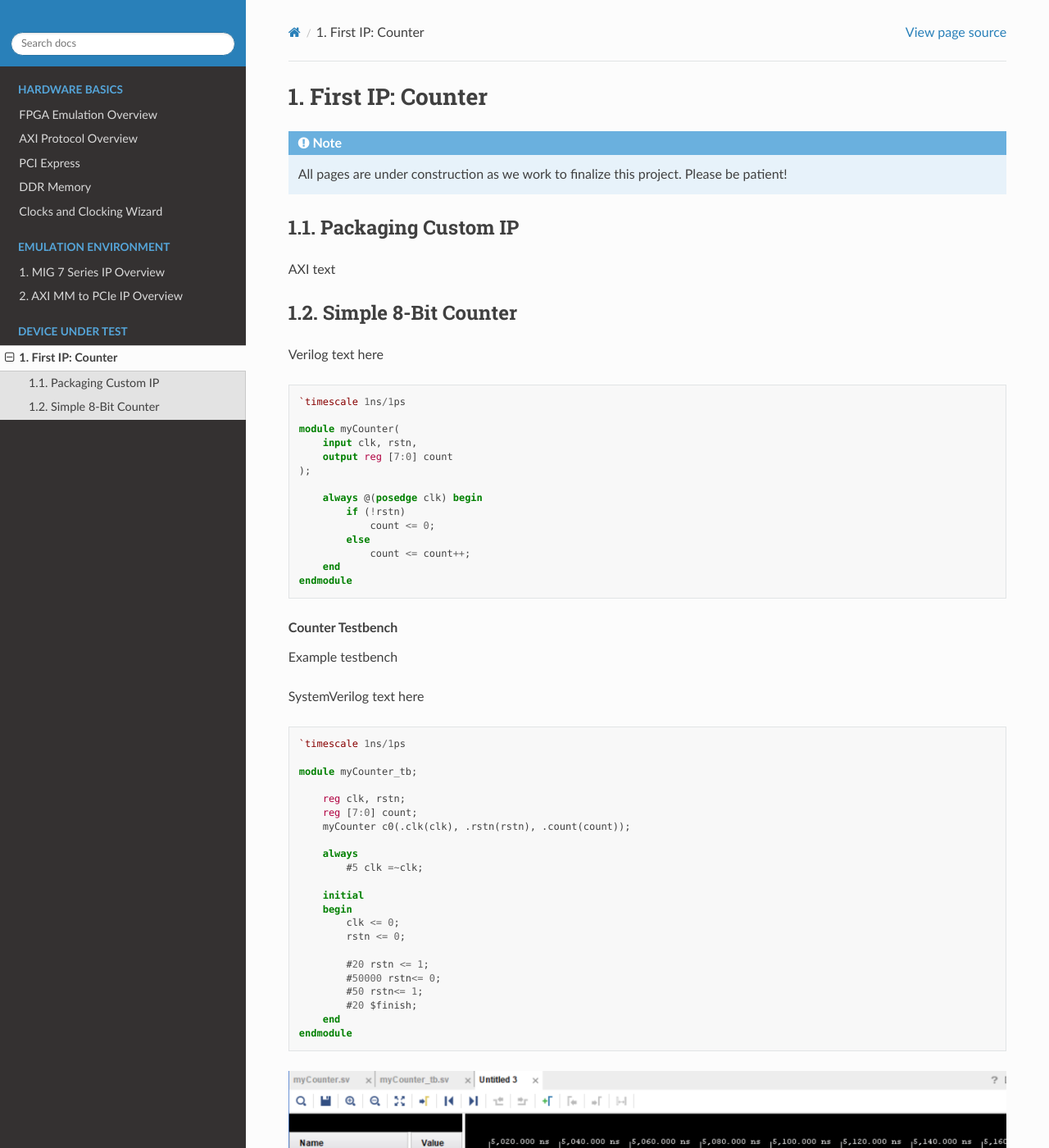
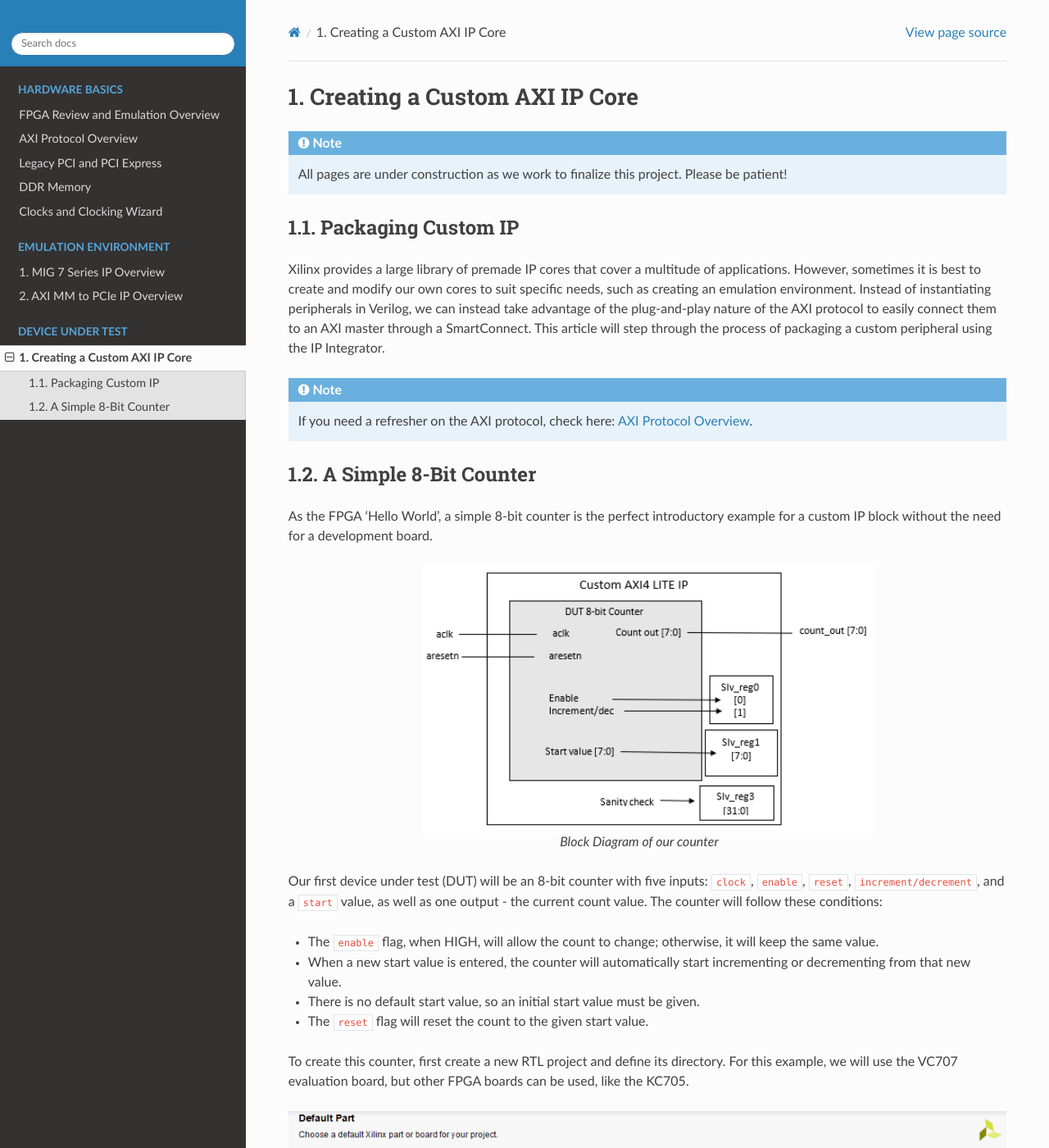
Before and after one commit to fpgaemu/fpgaemu, a Sphinx documentation site: the page built from docs/counter.rst, in a window 1280 px wide and 1400 px high. Shown: the whole window at 82% size. Built offline with Sphinx 7.4.7 and the Read the Docs theme 2.0.0, drawn with Linux system fonts in a browser that asks for light colours; some of the changed text lies outside the part shown.

Commit message:
Add additional DUT content

```diff
--- a/docs/_static/css/toggle.css
+++ b/docs/_static/css/toggle.css
@@ -44,7 +44,7 @@
     text-indent: -9999px;
     width: 50px;
     height: 21px;
-    background-image: url('https://acegif.com/wp-content/uploads/starfall-gif.gif');
+    background-image: url('https://raw.githubusercontent.com/chadmondwu/fpgaemu/master/assets/dark_neon.png');
     background-size: cover;
     transition: background-image .90s;
     box-shadow: 0px 2px 5px 1px gray;
@@ -64,7 +64,7 @@
 }
 
 input:checked+label {
-    background-image: url('https://i.pinimg.com/originals/f4/d7/de/f4d7de6463d3ada02058a094fd6917ac.gif');
+    background-image: url('https://raw.githubusercontent.com/chadmondwu/fpgaemu/master/assets/light_neon.png');
     transition: background-image .90s;
     background-size: cover;
     background-color: #3a7ca8;
--- a/docs/counter.rst
+++ b/docs/counter.rst
@@ -1,8 +1,8 @@
 .. _Counter:
 
-=================
-First IP: Counter
-=================
+=============================
+Creating a Custom AXI IP Core
+=============================
 
 .. Note:: All pages are under construction as we work to finalize this project. Please be patient!
 
@@ -11,18 +11,58 @@
 Packaging Custom IP
 -------------------
 
-AXI text
+Xilinx provides a large library of premade IP cores that cover a multitude of applications. However,
+sometimes it is best to create and modify our own cores to suit specific needs, such as creating
+an emulation environment. Instead of instantiating peripherals in Verilog, we can instead take
+advantage of the plug-and-play nature of the AXI protocol to easily connect them to an AXI master
+through a SmartConnect. This article will step through the process of packaging a custom
+peripheral using the IP Integrator.
+
+.. Note:: If you need a refresher on the AXI protocol, check here: :ref:`AXI Protocol Overview`.
 
 .. _Simple Counter:
 
-Simple 8-Bit Counter
---------------------
+A Simple 8-Bit Counter
+----------------------
 
-Verilog text here
+As the FPGA 'Hello World', a simple 8-bit counter is the perfect introductory example for a
+custom IP block without the need for a development board.
+
+.. figure:: /images/DUT/counter_bd.png
+    :alt: Counter block diagram
+    :align: center
+
+    Block Diagram of our counter
+
+Our first device under test (DUT) will be an 8-bit counter with five inputs: ``clock``, ``enable``,
+``reset``, ``increment/decrement``, and a ``start`` value, as well as one output - the current
+count value. The counter will follow these conditions:
+
+-   The ``enable`` flag, when HIGH, will allow the count to change; otherwise, it will keep the same value.
+-   When a new start value is entered, the counter will automatically start incrementing or decrementing from
+    that new value.
+-   There is no default start value, so an initial start value must be given.
+-   The ``reset`` flag will reset the count to the given start value.
+
+To create this counter, first create a new RTL project and define its directory. For this example, we
+will use the VC707 evaluation board, but other FPGA boards can be used, like the KC705.
+
+.. figure:: /images/mig7/board_select.png
+    :alt: Board select
+    :align: center
+
+After the project opens, go to :guilabel:`Add Sources` and select :guilabel:`Add or create design sources`.
+Create a new file, select the desired HDL (we will use SystemVerilog here), and name the file as counter.
+Our new DUT ``counter.sv`` will be created. A pop-up window will appear, prompting to define a module
+and specify I/O ports. Customize the counter as so and accept.
+
+|blank| |pic1| |blank| |pic2|
+
+Make ``counter_out`` a register and add in the counter logic --code here--
 
 .. code-block:: verilog
 
-    `timescale 1ns/1ps
+    //timescale 1ns/1ps
 
     module myCounter(
         input clk, rstn,
@@ -46,7 +86,7 @@
 
 .. code-block:: SystemVerilog
 
-    `timescale 1ns/1ps
+    //timescale 1ns/1ps
 
     module myCounter_tb;
 
@@ -81,3 +121,12 @@
     :align: center
 
     Working Reset
+
+.. |pic1| image:: /images/DUT/counter_new.png
+   :alt: New counter
+
+.. |pic2| image:: /images/DUT/counter_ports.png
+   :alt: Counter ports
+
+.. |blank| image:: /images/logos/blank.png
+   :width: 7%
--- a/docs/pcie.rst
+++ b/docs/pcie.rst
@@ -1,8 +1,8 @@
 .. _PCIe:
 
-===========
-PCI Express
-===========
+==========================
+Legacy PCI and PCI Express
+==========================
 
 .. Note:: All pages are under construction as we work to finalize this project. Please be patient!
 
```
Also changed, not shown: docs/emulation.rst (+48 -5 lines), docs/images/DUT/counter_bd.png (added), docs/images/DUT/counter_new.png (added), docs/images/DUT/counter_ports.png (added), 1 other file.
